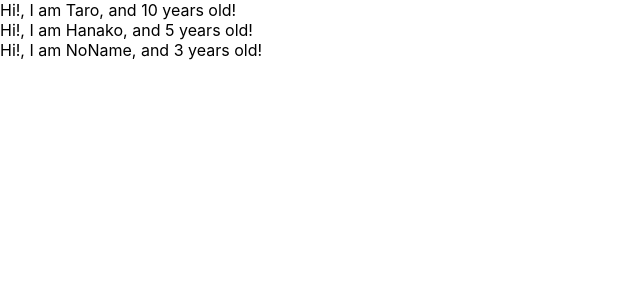
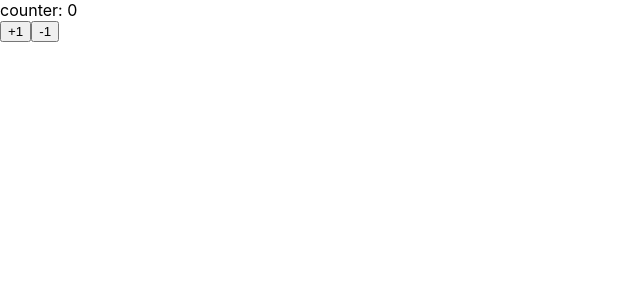
Before and after one commit to GenkiSugiyama/udemy-react-redux-crud-application2, a React (Create React App) app: page / in a window 1280 px wide. Shown: the top 300 px of the page, without its empty margins (0-640 px from the left). Built offline with nearby package versions, Linux system fonts and the light colour scheme.

Commit message:
learn state and setState

```diff
--- a/src/App.js
+++ b/src/App.js
@@ -1,38 +1,38 @@
-import React from 'react';
-import PropTypes from 'prop-types';
+import React, { Component } from 'react';
 
-// prop-types
-// プロパティの型チェック
+// state
+// コンポーネント内部の状態のこと
+// コンポーネント内部でのみ使用される
+// 変更可能な値
 
-const App = () => {
-  const profiles = [
-    { name: "Taro", age: 10},
-    { name: "Hanako", age: 5},
-    { name: "NoName", age: 3}
-  ]
-  return (
-    <div>
-      {
-        profiles.map((profile, index) => {
-          return <User name={profile.name} age={profile.age} key={index} />
-        })
-      }
-      {/* <User name={"Taro"} age={10} /> User コンポーネントに対してname属性「Taro」を渡している */}
-      {/* <User name={"Hanako"} age={5} /> */}
-    </div>
-  )
-}
+const App = () => (<Counter></Counter>)
 
-const User = (props) => {
-  return <div>Hi!, I am {props.name}, and {props.age} years old! </div>
-}
+class Counter extends Component {
+  // constructor: クラス初期化時に呼び出されるメソッド
+  constructor(props) {
+    super(props)
+    this.state = { count: 0 }
+  }
 
-User.propTypes = {
-  // 「コンポーネント名.データ型」と記述することでそのpropsに対するデータ型を指定できる
-  // ここで指定されているデータ型と異なるデータが入力されているとブラウザのConsoleでWarningが表示される
-  // また、必ずデータが必要なpropsに対しては「.isRequired」で入力されているかどうかの確認となる
-  name: PropTypes.string,
-  age: PropTypes.number.isRequired
+  hundlePlusButton = () => {
+    // stateをいじる場合は必ずsetState関数を使用する 「this.state =」のように状態を直接いじってはいけない
+    // setStateが実行されるとrenderも実行される
+    this.setState({ count: this.state.count + 1 })
+  }
+
+  hundleMinusButton = () => {
+    this.setState({ count: this.state.count - 1 })
+  }
+
+  render() {
+    return(
+      <React.Fragment>
+        <div>counter: {this.state.count}</div>
+        <button onClick={this.hundlePlusButton}>+1</button>
+        <button onClick={this.hundleMinusButton}>-1</button>
+      </React.Fragment>
+    )
+  }
 }
 
 export default App;
```
